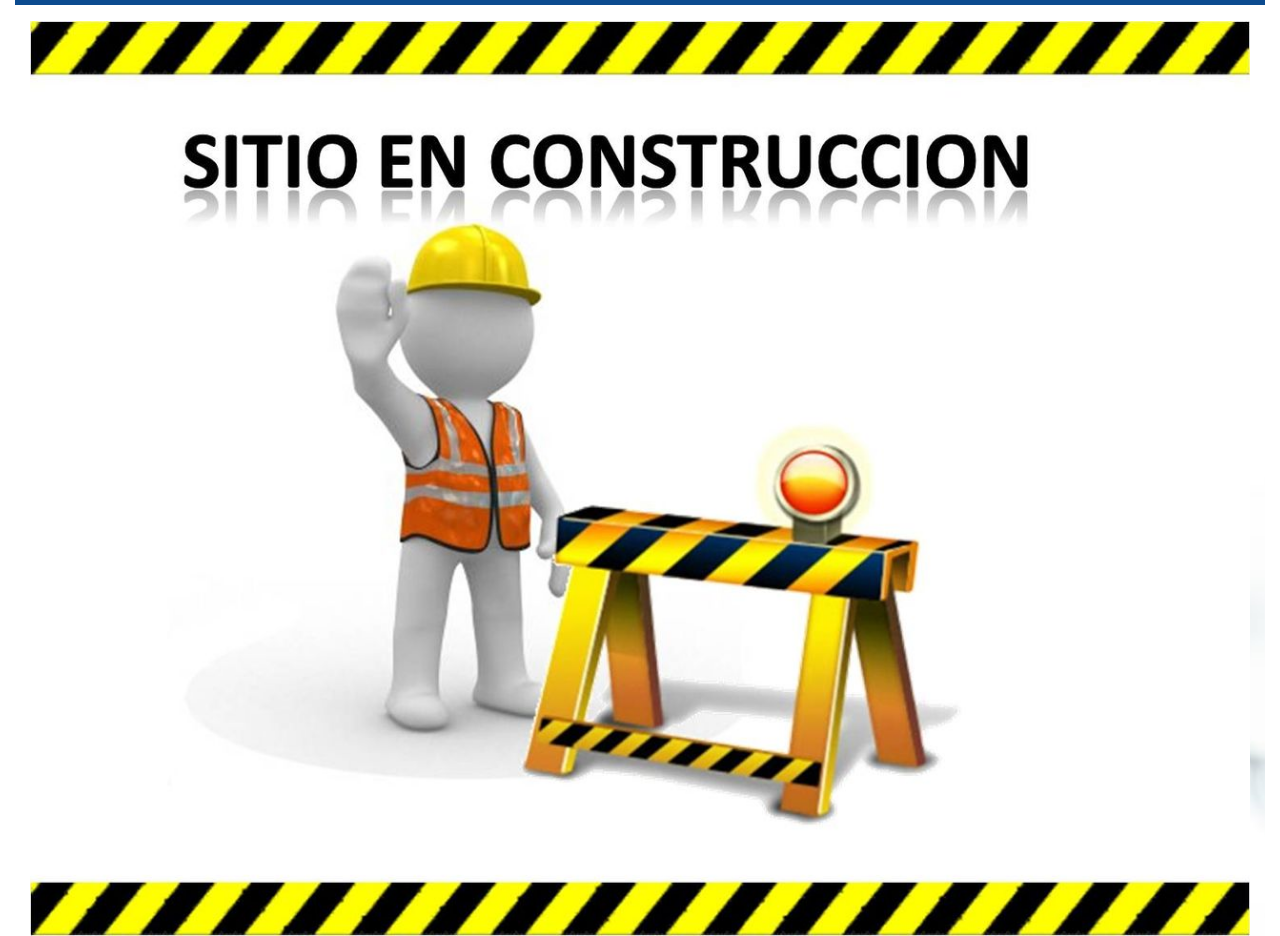
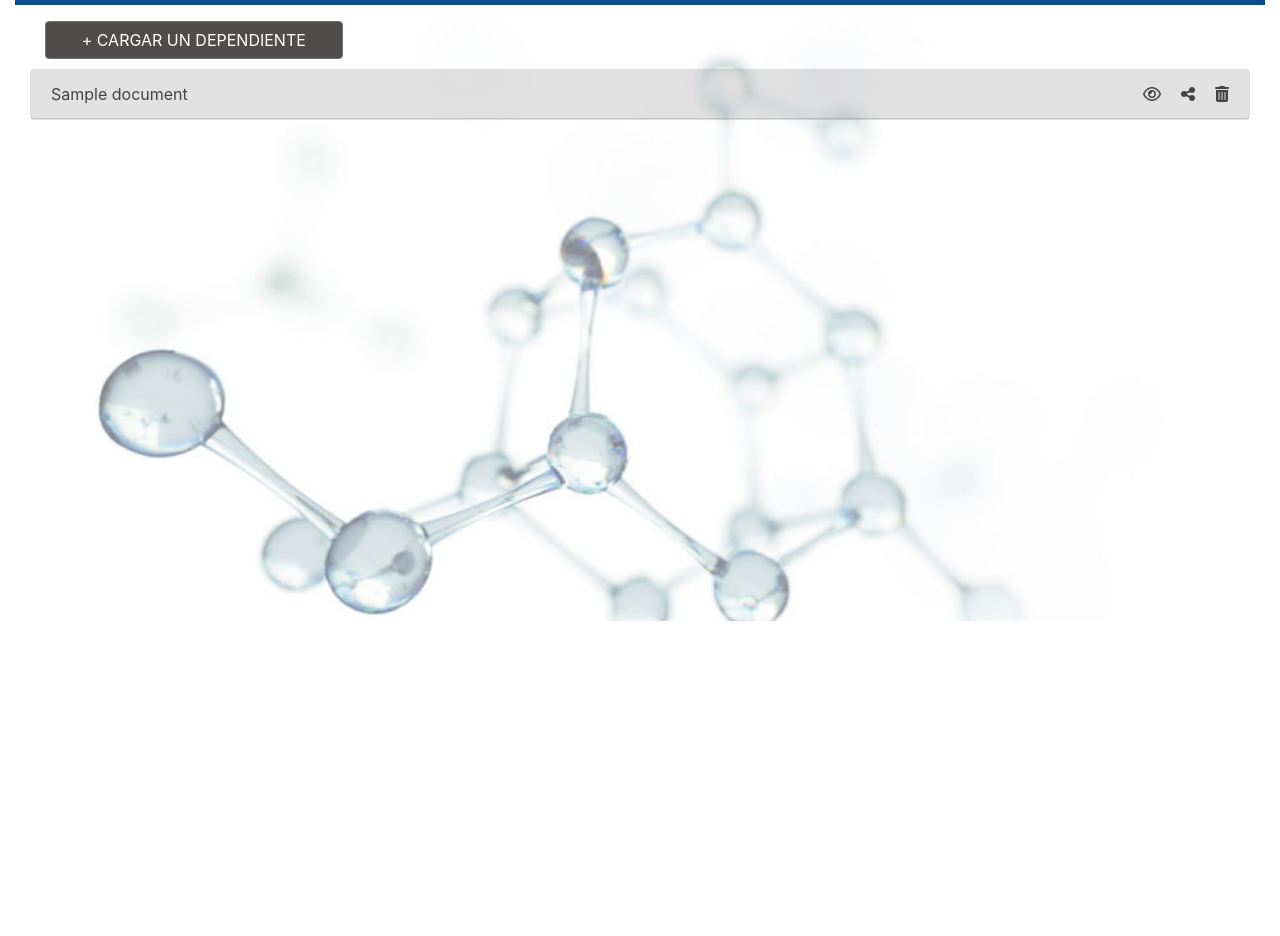
Before and after one commit to nicosarubbi/seminario1, a Django app: template source/bubble/templates/group_list.html in a window 1280 px wide. Shown: the part 164-1100 px from the top of the page. After the commit the page ends 785 px from the top, so only its background shows below. Run offline with Django 3.2, Linux system fonts and the light colour scheme; the template is opened without the code that fills it: most values are stand-ins (such as "Sample title", 1, 10 or a date in 2020); some libraries are stand-ins or nearby versions.

Commit message:
Comienzo con Dependientes y Corrijo Bug en Forms

```diff
--- a/Bubble Med/home.html
+++ b/Bubble Med/home.html
@@ -16,7 +16,9 @@
 
     <!-- JS, Popper.js, and jQuery -->
     <script src="https://code.jquery.com/jquery-3.5.1.slim.min.js" integrity="sha384-DfXdz2htPH0lsSSs5nCTpuj/zy4C+OGpamoFVy38MVBnE+IbbVYUew+OrCXaRkfj" crossorigin="anonymous"></script>
+
     <script src="https://cdn.jsdelivr.net/npm/popper.js@1.16.1/dist/umd/popper.min.js" integrity="sha384-9/reFTGAW83EW2RDu2S0VKaIzap3H66lZH81PoYlFhbGU+6BZp6G7niu735Sk7lN" crossorigin="anonymous"></script>
+
     <script src="https://stackpath.bootstrapcdn.com/bootstrap/4.5.2/js/bootstrap.min.js" integrity="sha384-B4gt1jrGC7Jh4AgTPSdUtOBvfO8shuf57BaghqFfPlYxofvL8/KUEfYiJOMMV+rV" crossorigin="anonymous"></script>
 
     <script src="https://kit.fontawesome.com/a076d05399.js"></script>
@@ -68,7 +70,7 @@
     </ul>
     <div class="dropdown">
   <button class="btn btn-secondary dropdown-toggle" type="button" id="dropdownMenuButton" data-toggle="dropdown" aria-haspopup="true" aria-expanded="false">
-    ¡HOLA NICK! &nbsp; &nbsp; &nbsp; <i class="fas fa-user"></i>
+    ¡HOLA NICKO! &nbsp; &nbsp; &nbsp; <i class="fas fa-user"></i>
   </button>
   <div class="dropdown-menu" aria-labelledby="dropdownMenuButton">
     <a class="dropdown-item" href="miPerfil.html">Ver Perfil</a>
--- a/source/bubble/templates/group_list.html
+++ b/source/bubble/templates/group_list.html
@@ -3,8 +3,30 @@
 
 {% block body %}
 
-        <div class="container col-md-12">
-<img class="calendarioVacunacion" src="{% static "imagenes/enConstruccion.jpg" %}">
+<div class="container col-md-12">
+  <div class="col-md-12 panelEstudios">
+    <a href="/grupo/alta"><button type="button" class="col-md-3 btn btn-secondary botonSubirEstudio">+ CARGAR UN DEPENDIENTE</button></a>
+
+  </div>
+  {% for document in documents %}
+    <div id="accordion">
+      <div class="card">
+        <div class="card-header">
+          <a class="card-link" data-toggle="collapse" href="#collapse{{document.id}}">{{document.name}}</a>
+          <a class="card-link iconCard" href="/estudios/{{document.id}}/delete"><i class="fas fa-trash-alt"></i></a>
+          <a class="card-link iconCard" href="#"><i class="fas fa-share-alt"></i></a>
+          <a class="card-link iconCard" href="/estudios/{{document.id}}"><i class="far fa-eye"></i></a>
         </div>
+        <div id="collapse{{document.id}}" class="collapse" data-parent="#accordion">
+          <div class="card-body">
+            <span class="col-md-4 texto-card-body"><b><i class="far fa-calendar-alt"></i> FECHA: </b>{{document.date}}</span>
+            <span class="col-md-4 texto-card-body"><b><i class="fas fa-tasks"></i> TIPO:</b> {{document.category}}</span>
+            <span class="col-md-4 texto-card-body"><b><i class="fas fa-map-marker-alt"></i> LUGAR:</b> {{document.entity|default:"-"}}</span>
+          </div>
+        </div>
+      </div>
+    </div>
+  {% endfor %}
+ </div>
 
 {% endblock %}
```
Also changed, not shown: source/bubble/forms.py (+12 -0 lines), source/bubble/templates/group_create.html (added, +28 -0 lines), source/bubble/views.py (+31 -3 lines).
